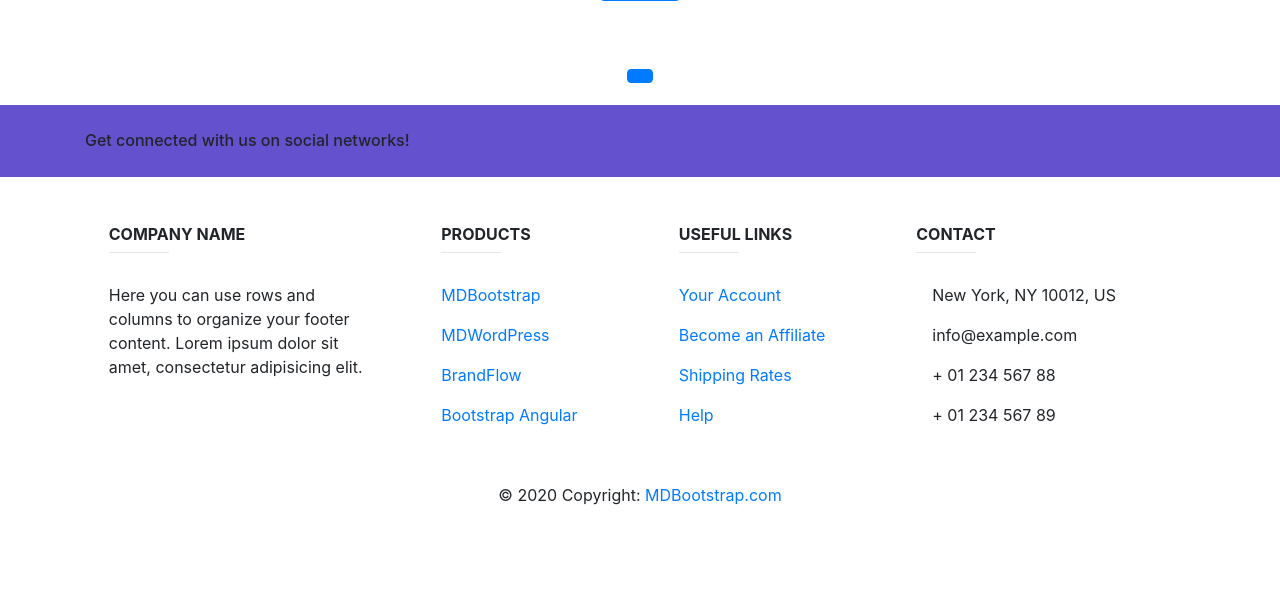
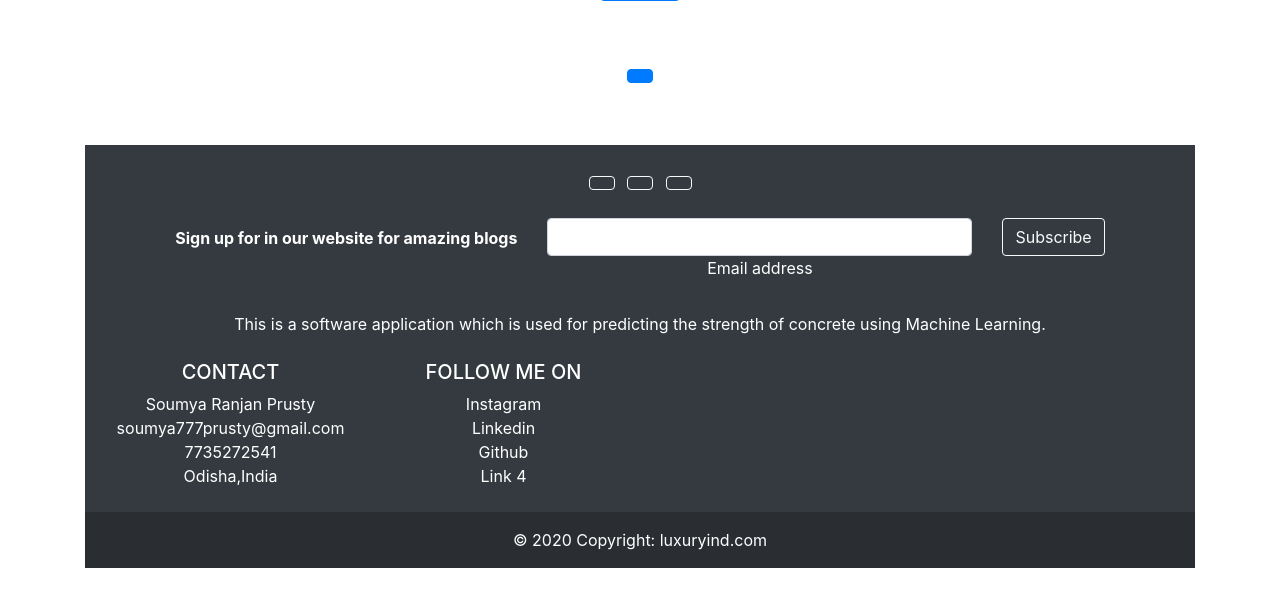
Before and after one commit to soumya26-pi/ML_Concrete-strength-prediction-deployment-on-heroku, a Flask app: page / in a window 1280 px wide. Shown: the part 547-1163 px from the top of the page. Before the commit the page ends 1052 px from the top, so only its background shows below. Run offline with Flask 2, Linux system fonts and the light colour scheme; parts of the project's set-up code (start-up, migrations or seed data) failed here and were passed over; some libraries are stand-ins or nearby versions.

Commit message:
Update index.html

```diff
--- a/templates/index.html
+++ b/templates/index.html
@@ -24,7 +24,7 @@
         <a class="nav-link" href="http://luxuryind.com/homepeaceful-life/">Home <span class="sr-only">(current)</span></a>
       </li>
       <li class="nav-item">
-        <a class="nav-link" href="https://github.com/soumya26-pi/Resturant_rating_prediction_model_deployment">Github_code</a>
+        <a class="nav-link" href="https://github.com/soumya26-pi/ML_Concrete-strength-prediction-deployment-on-heroku">Github_code</a>
       </li>
       <li class="nav-item dropdown">
 
@@ -90,148 +90,145 @@ body {
 
 
 </body>
+<div class="container my-5">
+
 <!-- Footer -->
-<footer class="page-footer font-small unique-color-dark">
+<footer class="bg-dark text-center text-white">
+  <!-- Grid container -->
+  <div class="container p-4">
+    <!-- Section: Social media -->
+    <section class="mb-4">
 
-  <div style="background-color: #6351ce;">
-    <div class="container">
 
-      <!-- Grid row-->
-      <div class="row py-4 d-flex align-items-center">
+      <!-- Instagram -->
+      <a class="btn btn-outline-light btn-floating m-1" href="https://www.instagram.com/shouryam_77/" role="button"
+        ><i class="fab fa-instagram"></i
+      ></a>
 
-        <!-- Grid column -->
-        <div class="col-md-6 col-lg-5 text-center text-md-left mb-4 mb-md-0">
-          <h6 class="mb-0">Get connected with us on social networks!</h6>
+      <!-- Linkedin -->
+      <a class="btn btn-outline-light btn-floating m-1" href="https://www.linkedin.com/in/soumya-ranjan-prusty-732561204/" role="button"
+        ><i class="fab fa-linkedin-in"></i
+      ></a>
+
+      <!-- Github -->
+      <a class="btn btn-outline-light btn-floating m-1" href="https://github.com/soumya26-pi" role="button"
+        ><i class="fab fa-github"></i
+      ></a>
+    </section>
+    <!-- Section: Social media -->
+
+    <!-- Section: Form -->
+    <section class="">
+      <form action="">
+        <!--Grid row-->
+        <div class="row d-flex justify-content-center">
+          <!--Grid column-->
+          <div class="col-auto">
+            <p class="pt-2">
+              <strong>Sign up for in our website for amazing blogs</strong>
+            </p>
+          </div>
+          <!--Grid column-->
+
+          <!--Grid column-->
+          <div class="col-md-5 col-12">
+            <!-- Email input -->
+            <div class="form-outline form-white mb-4">
+              <input type="email" id="form5Example2" class="form-control" />
+              <label class="form-label" for="form5Example2">Email address</label>
+            </div>
+          </div>
+          <!--Grid column-->
+
+          <!--Grid column-->
+          <div class="col-auto">
+            <!-- Submit button -->
+            <button type="submit" class="btn btn-outline-light mb-4">
+              Subscribe
+            </button>
+          </div>
+          <!--Grid column-->
         </div>
-        <!-- Grid column -->
+        <!--Grid row-->
+      </form>
+    </section>
+    <!-- Section: Form -->
 
-        <!-- Grid column -->
-        <div class="col-md-6 col-lg-7 text-center text-md-right">
+    <!-- Section: Text -->
+    <section class="mb-4">
+      <p>
+        This is a software application which is used for predicting the strength of concrete using Machine Learning.
+      </p>
+    </section>
+    <!-- Section: Text -->
+    <center>
+    <!-- Section: Links -->
+    <section class="">
+      <!--Grid row-->
+      <div class="row">
+        <!--Grid column-->
 
-          <!-- Facebook -->
-          <a class="fb-ic">
-            <i class="fab fa-facebook-f white-text mr-4"> </i>
-          </a>
-          <!-- Twitter -->
-          <a class="tw-ic">
-            <i class="fab fa-twitter white-text mr-4"> </i>
-          </a>
-          <!-- Google +-->
-          <a class="gplus-ic">
-            <i class="fab fa-google-plus-g white-text mr-4"> </i>
-          </a>
-          <!--Linkedin -->
-          <a class="li-ic">
-            <i class="fab fa-linkedin-in white-text mr-4"> </i>
-          </a>
-          <!--Instagram-->
-          <a class="ins-ic">
-            <i class="fab fa-instagram white-text"> </i>
-          </a>
+        <!--Grid column-->
 
+        <!--Grid column-->
+        <div class="col-lg-3 col-md-6 mb-4 mb-md-0">
+          <h5 class="text-uppercase">Contact</h5>
+
+          <ul class="list-unstyled mb-0">
+            <li>
+              <a href="https://www.instagram.com/shouryam_77/" class="text-white">Soumya Ranjan Prusty</a>
+            </li>
+            <li>
+              <a href="https://www.linkedin.com/in/soumya-ranjan-prusty-732561204/" class="text-white">soumya777prusty@gmail.com</a>
+            </li>
+            <li>
+              <a href="#!" class="text-white">7735272541</a>
+            </li>
+            <li>
+              <a href="https://www.google.co.in/maps/place/Odisha/@20.1819215,82.1909446,7z/data=!3m1!4b1!4m5!3m4!1s0x3a226aece9af3bfd:0x133625caa9cea81f!8m2!3d20.9516658!4d85.0985236?hl=en" class="text-white">Odisha,India</a>
+            </li>
+          </ul>
         </div>
-        <!-- Grid column -->
+        <!--Grid column-->
 
+        <!--Grid column-->
+        <div class="col-lg-3 col-md-6 mb-4 mb-md-0">
+          <h5 class="text-uppercase">Follow me on </h5>
+
+          <ul class="list-unstyled mb-0">
+            <li>
+              <a href="https://www.instagram.com/shouryam_77/" class="text-white">Instagram</a>
+            </li>
+            <li>
+              <a href="https://www.linkedin.com/in/soumya-ranjan-prusty-732561204/" class="text-white">Linkedin</a>
+            </li>
+            <li>
+              <a href="https://github.com/soumya26-pi" class="text-white">Github</a>
+            </li>
+            <li>
+              <a href="#!" class="text-white">Link 4</a>
+            </li>
+          </ul>
+        </div>
+        <!--Grid column-->
+
+        <!--Grid column-->
+        <!--Grid column-->
       </div>
-      <!-- Grid row-->
-
-    </div>
+      <!--Grid row-->
+    </section>
+  </center>
   </div>
-
-  <!-- Footer Links -->
-  <div class="container text-center text-md-left mt-5">
-
-    <!-- Grid row -->
-    <div class="row mt-3">
-
-      <!-- Grid column -->
-      <div class="col-md-3 col-lg-4 col-xl-3 mx-auto mb-4">
-
-        <!-- Content -->
-        <h6 class="text-uppercase font-weight-bold">Company name</h6>
-        <hr class="deep-purple accent-2 mb-4 mt-0 d-inline-block mx-auto" style="width: 60px;">
-        <p>Here you can use rows and columns to organize your footer content. Lorem ipsum dolor sit amet,
-          consectetur
-          adipisicing elit.</p>
-
-      </div>
-      <!-- Grid column -->
-
-      <!-- Grid column -->
-      <div class="col-md-2 col-lg-2 col-xl-2 mx-auto mb-4">
-
-        <!-- Links -->
-        <h6 class="text-uppercase font-weight-bold">Products</h6>
-        <hr class="deep-purple accent-2 mb-4 mt-0 d-inline-block mx-auto" style="width: 60px;">
-        <p>
-          <a href="#!">MDBootstrap</a>
-        </p>
-        <p>
-          <a href="#!">MDWordPress</a>
-        </p>
-        <p>
-          <a href="#!">BrandFlow</a>
-        </p>
-        <p>
-          <a href="#!">Bootstrap Angular</a>
-        </p>
-
-      </div>
-      <!-- Grid column -->
-
-      <!-- Grid column -->
-      <div class="col-md-3 col-lg-2 col-xl-2 mx-auto mb-4">
-
-        <!-- Links -->
-        <h6 class="text-uppercase font-weight-bold">Useful links</h6>
-        <hr class="deep-purple accent-2 mb-4 mt-0 d-inline-block mx-auto" style="width: 60px;">
-        <p>
-          <a href="#!">Your Account</a>
-        </p>
-        <p>
-          <a href="#!">Become an Affiliate</a>
-        </p>
-        <p>
-          <a href="#!">Shipping Rates</a>
-        </p>
-        <p>
-          <a href="#!">Help</a>
-        </p>
-
-      </div>
-      <!-- Grid column -->
-
-      <!-- Grid column -->
-      <div class="col-md-4 col-lg-3 col-xl-3 mx-auto mb-md-0 mb-4">
-
-        <!-- Links -->
-        <h6 class="text-uppercase font-weight-bold">Contact</h6>
-        <hr class="deep-purple accent-2 mb-4 mt-0 d-inline-block mx-auto" style="width: 60px;">
-        <p>
-          <i class="fas fa-home mr-3"></i> New York, NY 10012, US</p>
-        <p>
-          <i class="fas fa-envelope mr-3"></i> info@example.com</p>
-        <p>
-          <i class="fas fa-phone mr-3"></i> + 01 234 567 88</p>
-        <p>
-          <i class="fas fa-print mr-3"></i> + 01 234 567 89</p>
-
-      </div>
-      <!-- Grid column -->
-
-    </div>
-    <!-- Grid row -->
-
-  </div>
-  <!-- Footer Links -->
+  <!-- Grid container -->
 
   <!-- Copyright -->
-  <div class="footer-copyright text-center py-3">© 2020 Copyright:
-    <a href="https://mdbootstrap.com/"> MDBootstrap.com</a>
+  <div class="text-center p-3" style="background-color: rgba(0, 0, 0, 0.2);">
+    © 2020 Copyright:
+    <a class="text-white" href="https://luxuryind.com/">luxuryind.com</a>
   </div>
   <!-- Copyright -->
-
 </footer>
 <!-- Footer -->
+
 </div>
 </html>
```
